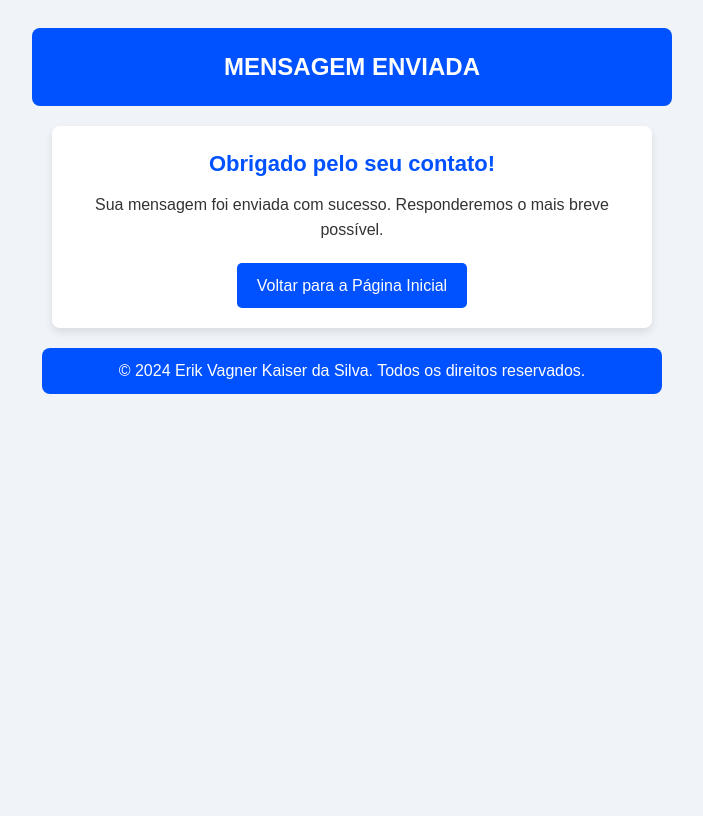
After one commit to KaiserEvkS/kaiserrepositorio, a PHP site: page /success.php in a window 1280 px wide. The commit adds this page. Shown: the whole page, without its empty margins (288-991 px from the left). Run offline with PHP 8.4, Linux system fonts and the light colour scheme.

Commit message:
Mensagem de commit

```diff
--- /dev/null
+++ b/success.css
@@ -0,0 +1,90 @@
+/* Reset CSS básico */
+h1, h2, p, a {
+    margin: 0;
+    padding: 0;
+    box-sizing: border-box;
+}
+
+body {
+    font-family: Arial, sans-serif;
+    background-color: #f0f4f8;
+    color: #333;
+    line-height: 1.6;
+    display: flex;
+    flex-direction: column;
+    min-height: 100vh;
+}
+
+/* Estilo para o container */
+.container {
+    display: flex;
+    flex-direction: column;
+    justify-content: center;
+    align-items: center;
+    text-align: center;
+    padding: 20px;
+    max-width: 600px;
+    margin: 0 auto;
+}
+
+/* Estilo para cabeçalho */
+header {
+    background-color: #0051ff;
+    color: #fff;
+    padding: 20px;
+    border-radius: 8px;
+    width: 100%;
+}
+
+header h1 {
+    font-size: 24px;
+    text-transform: uppercase;
+}
+
+/* Estilo para a mensagem */
+.message {
+    background-color: #fff;
+    border-radius: 8px;
+    padding: 20px;
+    box-shadow: 0 4px 8px rgba(0, 0, 0, 0.1);
+    margin: 20px 0;
+}
+
+.message h2 {
+    font-size: 22px;
+    color: #0051ff;
+    margin-bottom: 10px;
+}
+
+.message p {
+    font-size: 16px;
+    margin-bottom: 20px;
+}
+
+/* Estilo para o botão */
+.button {
+    display: inline-block;
+    padding: 10px 20px;
+    background-color: #0051ff;
+    color: #fff;
+    border-radius: 5px;
+    text-decoration: none;
+    font-size: 16px;
+    transition: background-color 0.3s ease;
+}
+
+.button:hover {
+    background-color: #003bb3;
+}
+
+/* Estilo para rodapé */
+footer {
+    background-color: #0051ff;
+    color: #fff;
+    text-align: center;
+    padding: 10px;
+    border-radius: 8px;
+    width: 100%;
+    position: relative;
+    bottom: 0;
+}
--- /dev/null
+++ b/success.php
@@ -0,0 +1,28 @@
+<!DOCTYPE html>
+<html lang="pt-BR">
+<head>
+    <meta charset="UTF-8">
+    <meta name="viewport" content="width=device-width, initial-scale=1.0">
+    <title>Mensagem Enviada com Sucesso</title>
+    <link rel="stylesheet" href="success.css">
+</head>
+<body>
+    <div class="container">
+        <header>
+            <h1>Mensagem Enviada</h1>
+        </header>
+
+        <main>
+            <div class="message">
+                <h2>Obrigado pelo seu contato!</h2>
+                <p>Sua mensagem foi enviada com sucesso. Responderemos o mais breve possível.</p>
+                <a href="index.php" class="button">Voltar para a Página Inicial</a>
+            </div>
+        </main>
+
+        <footer>
+            <p>&copy; 2024 Erik Vagner Kaiser da Silva. Todos os direitos reservados.</p>
+        </footer>
+    </div>
+</body>
+</html>
```
Also changed, not shown: Mensagem.php (added, +42 -0 lines), error.css (added, +63 -0 lines), error.php (added, +16 -0 lines), index.php (+0 -11 lines), process_form.php (+27 -21 lines), styles.css (+54 -7 lines), README.md.
